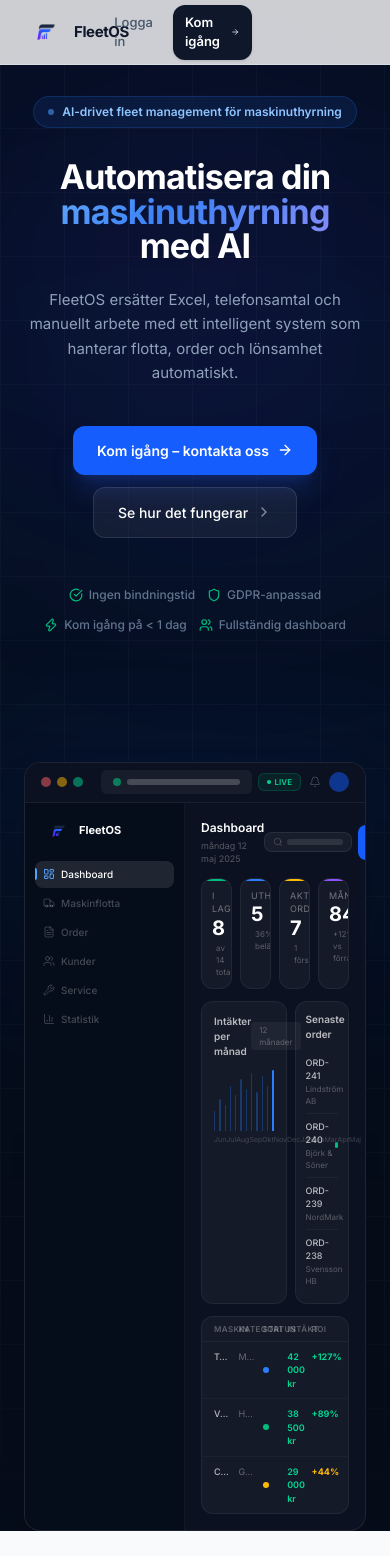
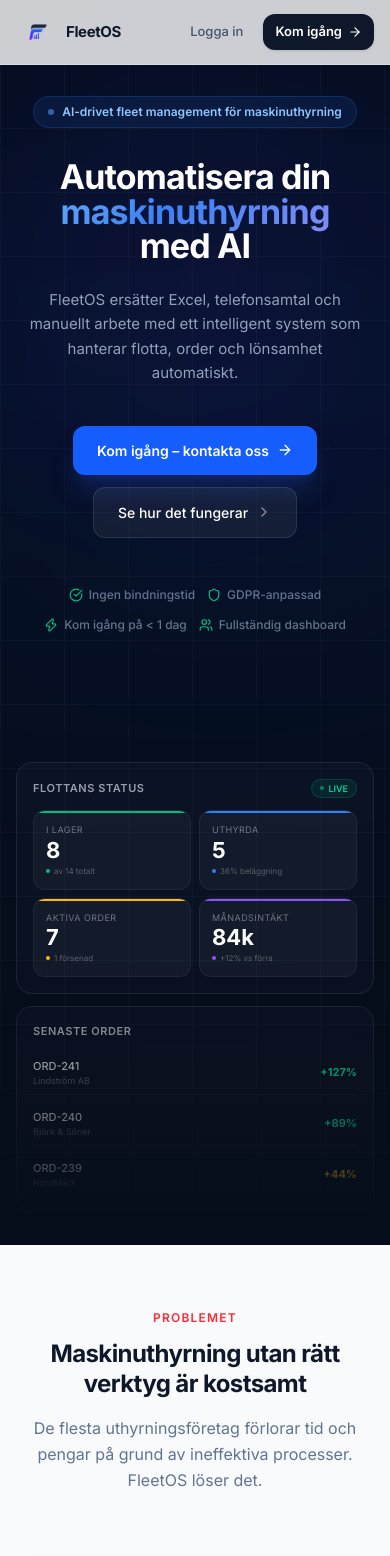
Before and after one commit to DavidWestlundcode/Fleetrent, a Next.js app: page / in a window 390 px wide. Shown: the top 1556 px of the page. Built offline with nearby package versions, Linux system fonts and the light colour scheme.

Commit message:
Fix mobile header layout and replace dashboard mockup with mobile version

```diff
--- a/src/app/page.tsx
+++ b/src/app/page.tsx
@@ -445,12 +445,12 @@
 
       {/* ── Navbar ── */}
       <header className="fixed top-0 left-0 right-0 z-50 bg-white/80 backdrop-blur-xl border-b border-slate-200/60">
-        <div className="max-w-7xl mx-auto px-6 h-16 grid grid-cols-3 items-center">
+        <div className="max-w-7xl mx-auto px-4 sm:px-6 h-16 flex items-center justify-between">
           <div className="flex items-center gap-2">
             <Logo size={28} />
             <span className="font-bold text-slate-900 text-[15px] tracking-tight">FleetOS</span>
           </div>
-          <nav className="hidden md:flex items-center justify-center gap-1">
+          <nav className="hidden md:flex items-center justify-center gap-1 absolute left-1/2 -translate-x-1/2">
             {[
               { label: 'Funktioner', href: '#features' },
               { label: 'Hur det fungerar', href: '#how-it-works' },
@@ -461,7 +461,7 @@
               </a>
             ))}
           </nav>
-          <div className="flex items-center justify-end gap-2">
+          <div className="flex items-center gap-2">
             <Link href="/login" className="text-[13px] font-medium text-slate-600 hover:text-slate-900 px-3 py-1.5 rounded-lg hover:bg-slate-100 transition-colors">
               Logga in
             </Link>
@@ -538,11 +538,10 @@
           </div>
         </div>
 
-        {/* Dashboard with floating cards */}
-        <div className="relative max-w-6xl mx-auto px-6">
+        {/* Dashboard – desktop */}
+        <div className="relative max-w-6xl mx-auto px-6 hidden sm:block">
           <div className="absolute -inset-4 bg-gradient-to-b from-blue-600/10 via-transparent to-transparent rounded-3xl blur-3xl pointer-events-none" />
           <div className="relative">
-            {/* Floating notification – top right */}
             <div className="absolute -top-5 right-8 z-20 hidden lg:flex items-center gap-2.5 bg-white rounded-2xl border border-slate-200 shadow-2xl px-3.5 py-2.5 animate-float">
               <div className="w-8 h-8 bg-emerald-100 rounded-xl flex items-center justify-center shrink-0">
                 <CheckCircle className="w-4 h-4 text-emerald-600" />
@@ -552,7 +551,6 @@
                 <p className="text-[10px] text-slate-400">Toyota 8FBN25 · Lindström AB</p>
               </div>
             </div>
-            {/* Floating stat – bottom left */}
             <div className="absolute -bottom-4 left-8 z-20 hidden lg:flex items-center gap-2.5 bg-white rounded-2xl border border-slate-200 shadow-2xl px-3.5 py-2.5 animate-float2">
               <div className="w-8 h-8 bg-blue-100 rounded-xl flex items-center justify-center shrink-0">
                 <TrendingUp className="w-4 h-4 text-blue-600" />
@@ -563,6 +561,55 @@
               </div>
             </div>
             <DashboardMockup />
+          </div>
+        </div>
+
+        {/* Dashboard – mobil */}
+        <div className="sm:hidden px-4 pb-8 space-y-3">
+          <div className="bg-[#0B1120] border border-white/[0.08] rounded-2xl p-4">
+            <div className="flex items-center justify-between mb-3">
+              <div className="text-[11px] font-semibold text-white/60 uppercase tracking-wider">Flottans status</div>
+              <div className="flex items-center gap-1 px-2 py-0.5 bg-emerald-500/10 rounded-full border border-emerald-500/20">
+                <div className="w-1 h-1 rounded-full bg-emerald-400 animate-pulse" />
+                <span className="text-[9px] font-semibold text-emerald-400">LIVE</span>
+              </div>
+            </div>
+            <div className="grid grid-cols-2 gap-2">
+              {[
+                { label: 'I lager', val: '8', sub: 'av 14 totalt', dot: 'bg-emerald-500', accent: 'bg-emerald-500' },
+                { label: 'Uthyrda', val: '5', sub: '36% beläggning', dot: 'bg-blue-500', accent: 'bg-blue-500' },
+                { label: 'Aktiva order', val: '7', sub: '1 försenad', dot: 'bg-amber-400', accent: 'bg-amber-400' },
+                { label: 'Månadsintäkt', val: '84k', sub: '+12% vs förra', dot: 'bg-violet-500', accent: 'bg-violet-500' },
+              ].map(({ label, val, sub, dot, accent }) => (
+                <div key={label} className="bg-white/[0.04] border border-white/[0.06] rounded-xl p-3 relative overflow-hidden">
+                  <div className={`absolute top-0 left-0 right-0 h-[2px] ${accent}`} />
+                  <div className="text-[9px] text-white/40 uppercase tracking-wider">{label}</div>
+                  <div className="text-[22px] font-bold text-white mt-0.5 leading-none">{val}</div>
+                  <div className="flex items-center gap-1 mt-1">
+                    <div className={`w-1 h-1 rounded-full ${dot}`} />
+                    <div className="text-[8px] text-white/30">{sub}</div>
+                  </div>
+                </div>
+              ))}
+            </div>
+          </div>
+          <div className="bg-[#0B1120] border border-white/[0.08] rounded-2xl p-4">
+            <div className="text-[11px] font-semibold text-white/60 uppercase tracking-wider mb-3">Senaste order</div>
+            <div className="space-y-2">
+              {[
+                { nr: 'ORD-241', co: 'Lindström AB', roi: '+127%', color: 'text-emerald-400' },
+                { nr: 'ORD-240', co: 'Björk & Söner', roi: '+89%', color: 'text-emerald-400' },
+                { nr: 'ORD-239', co: 'NordMark', roi: '+44%', color: 'text-amber-400' },
+              ].map(({ nr, co, roi, color }) => (
+                <div key={nr} className="flex items-center justify-between py-1.5 border-b border-white/[0.05] last:border-0">
+                  <div>
+                    <div className="text-[11px] font-medium text-white/80">{nr}</div>
+                    <div className="text-[9px] text-white/30">{co}</div>
+                  </div>
+                  <span className={`text-[11px] font-bold ${color}`}>{roi}</span>
+                </div>
+              ))}
+            </div>
           </div>
         </div>
       </section>
```
